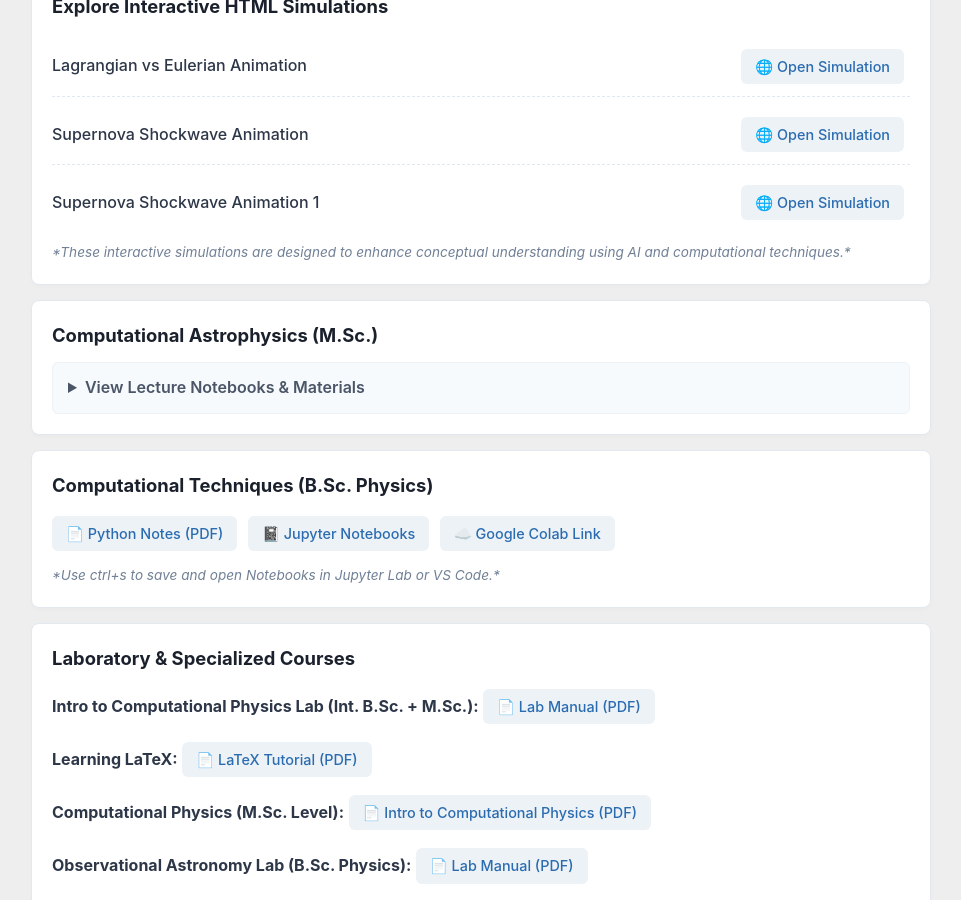
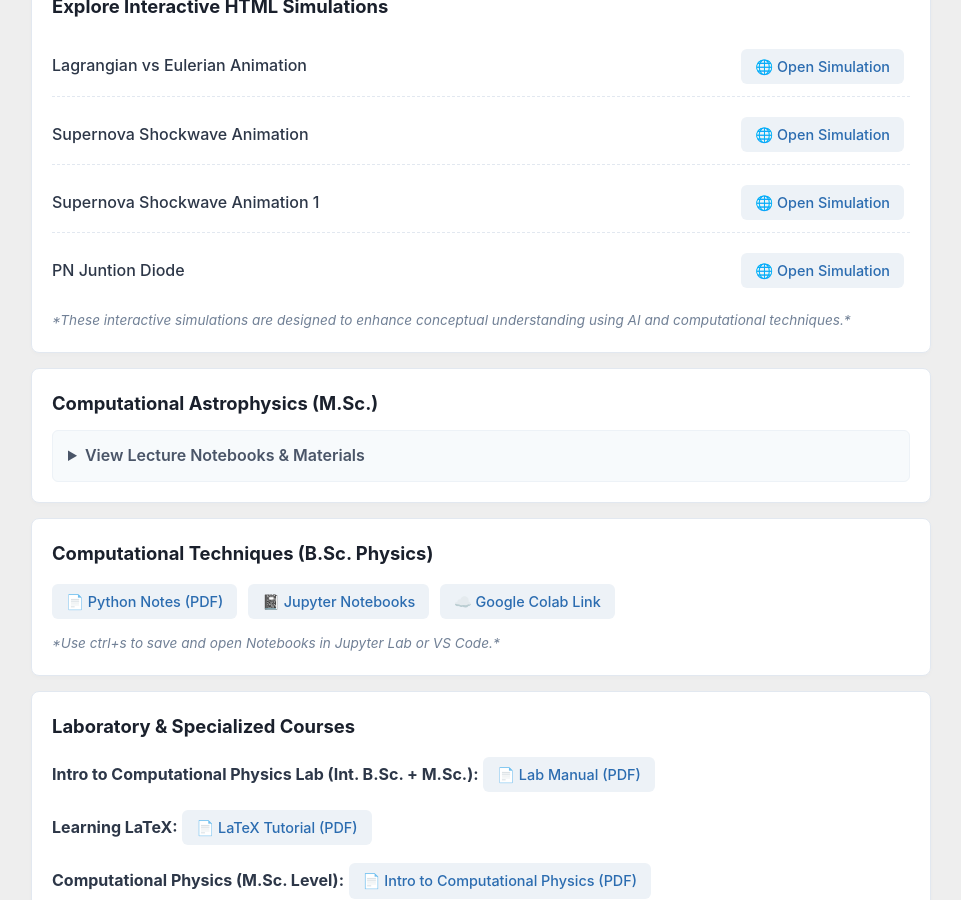
Before and after one commit to niteshchandra039/niteshchandra039.github.io, a Jekyll site: the page built from teaching.md, in a window 1280 px wide and 900 px high, scrolled down 457 px. Shown: the whole window, without its empty margins (159-1120 px from the left). Built offline with Jekyll 4.4.1, drawn with Linux system fonts in a browser that asks for light colours; cached includes are drawn as plain includes.

Commit message:
Add PN Junction Diode simulation to teaching resources

```diff
--- a/teaching.md
+++ b/teaching.md
@@ -177,6 +177,10 @@ permalink: /teaching/
         <li>
           <span class="lecture-title">Supernova Shockwave Animation 1</span>
           <a href="/resources/computational_astrophysics/shockwave_1.html" class="btn-link" target="_blank">🌐 Open Simulation</a>
+        </li>
+        <li>
+          <span class="lecture-title">PN Juntion Diode</span>
+          <a href="/resources/AI_simulations/pn-diode.html" class="btn-link" target="_blank">🌐 Open Simulation</a>
         </li>
       </ul>
       <p style="font-size: 0.85em; color: #718096; margin-top: 10px; margin-bottom: 0;">
```
